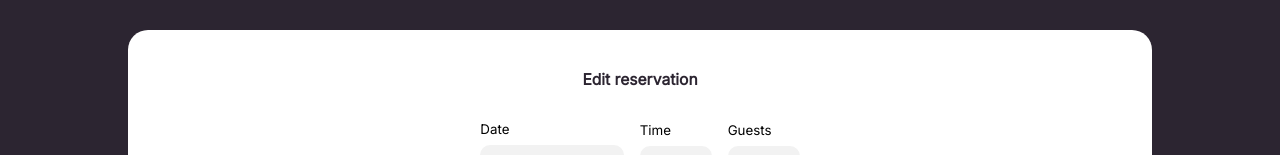
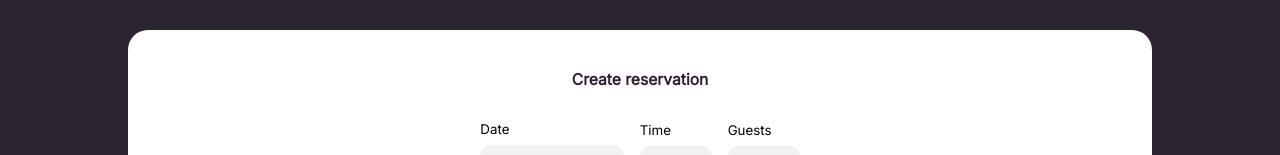
Before and after one commit to ViggoOhlsson/project-restaurant, a React (Create React App) app: page /admin/add-new in a window 1280 px wide. Shown: the part 190-345 px from the top of the page. Built offline with nearby package versions, Linux system fonts and the light colour scheme; a web font is replaced by a local one.

Commit message:
Fixed copy

```diff
--- a/src/components/adminComponents/EditForm.tsx
+++ b/src/components/adminComponents/EditForm.tsx
@@ -12,9 +12,6 @@ interface IEditFormProps {
 export const EditForm = (props: IEditFormProps) => {
   return (
     <>
-      <h3 className="admin-edit__section admin-edit__section--heading">
-        Edit reservation
-      </h3>
       <form
         className="admin-edit__section admin-edit__section--form"
         onSubmit={props.handleSave}
--- a/src/components/pages/AdminAdd.tsx
+++ b/src/components/pages/AdminAdd.tsx
@@ -61,11 +61,14 @@ export function AdminAdd() {
   }
 
   function displayView() {
-     if (adminView === "done") {
+    if (adminView === "done") {
       return <EditConfirmed parentView="add" booking={editing}></EditConfirmed>;
     } else {
       return (
         <div className="admin-edit">
+          <h3 className="admin-edit__section admin-edit__section--heading">
+            Create reservation
+          </h3>
           <EditForm
             handleSave={handleSave}
             changeUser={handleUserChange}
@@ -78,7 +81,5 @@ export function AdminAdd() {
     }
   }
 
-  return (
-    <main>{displayView()}</main>
-  );
+  return <main>{displayView()}</main>;
 }
--- a/src/components/pages/AdminEdit.tsx
+++ b/src/components/pages/AdminEdit.tsx
@@ -102,12 +102,17 @@ export function AdminEdit() {
     if (adminView === "deleted") {
       return <EditDeleteConfirm></EditDeleteConfirm>;
     } else if (adminView === "done") {
-      return <EditConfirmed parentView="edit" booking={booking}></EditConfirmed>;
+      return (
+        <EditConfirmed parentView="edit" booking={booking}></EditConfirmed>
+      );
     } else if (adminView === "notfound") {
       return <Navigate to={"/*"}></Navigate>;
     } else {
       return (
         <div className="admin-edit">
+          <h3 className="admin-edit__section admin-edit__section--heading">
+            Edit reservation
+          </h3>
           <EditForm
             handleSave={handleSave}
             changeUser={handleUserChange}
```
